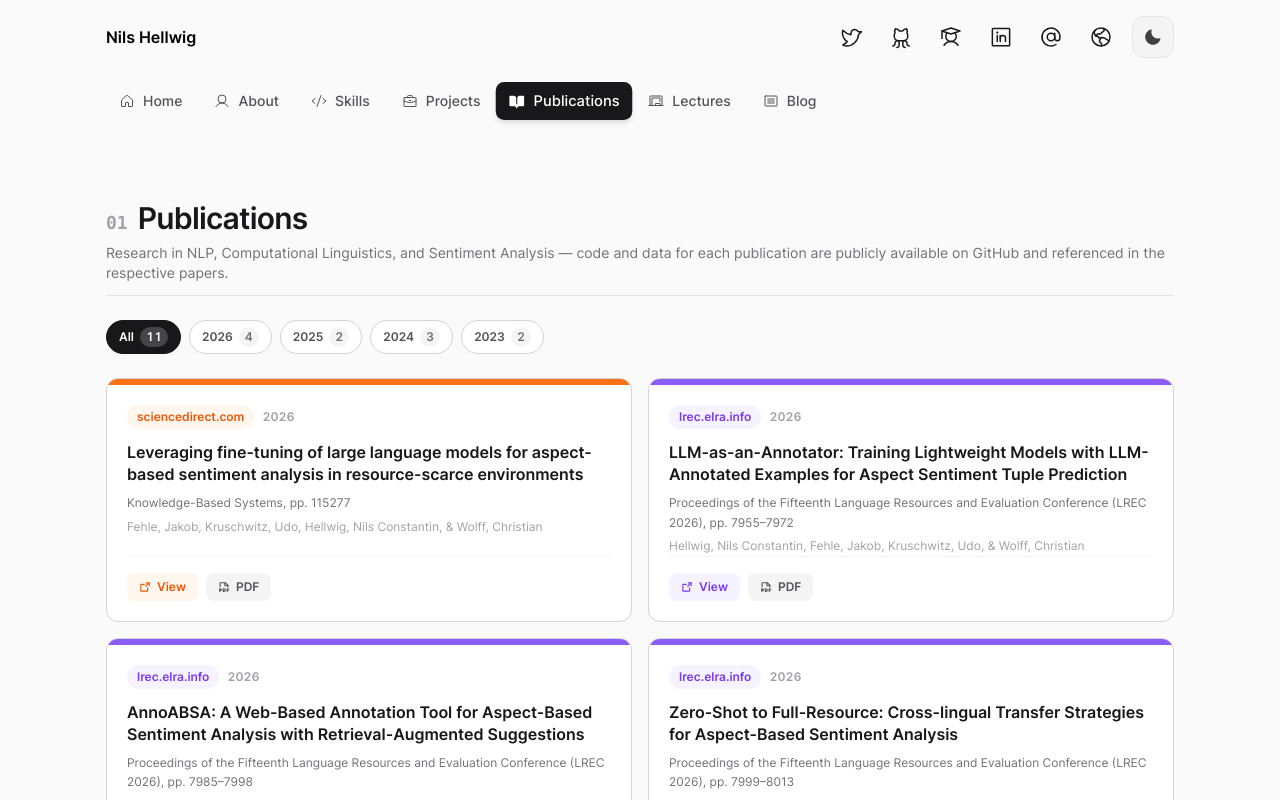
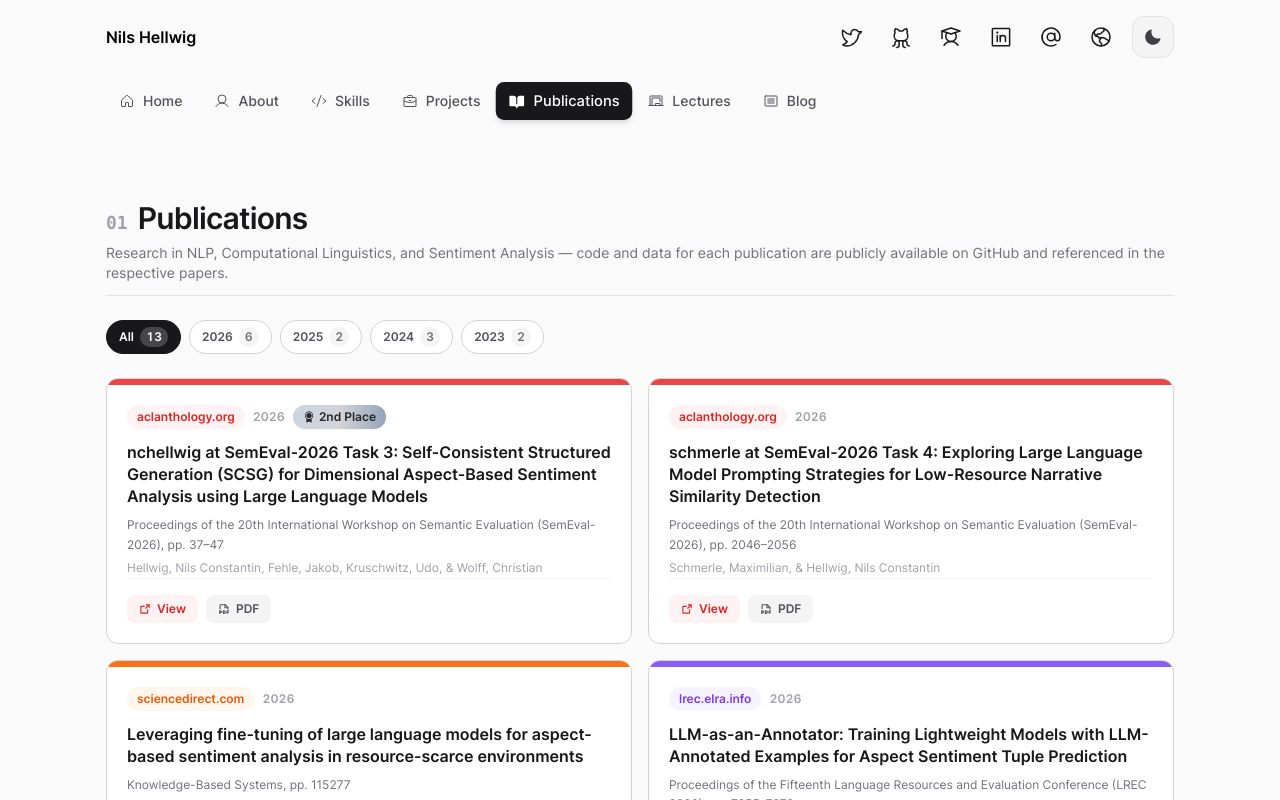
Before and after one commit to NilsHellwig/portfolio, a React (Create React App) app: page /portfolio/publications in a window 1280 px wide. Shown: the top 800 px of the page. Built offline with nearby package versions, Linux system fonts and the light colour scheme.

Commit message:
feat: update BlogPost component styles and enhance publications data with new entries and awards

```diff
--- a/src/components/blog/BlogPost.tsx
+++ b/src/components/blog/BlogPost.tsx
@@ -209,24 +209,44 @@ const BlogPost: React.FC = () => {
           <ReactMarkdown
             components={{
               h1: ({ children }) => (
-                <h1 className="text-4xl font-semibold text-zinc-900 dark:text-zinc-100 mt-12 mb-6">
+                <h1 className="text-4xl font-bold tracking-tight text-zinc-900 dark:text-zinc-100 mt-12 mb-6">
                   {children}
                 </h1>
               ),
               h2: ({ children }) => (
-                <h2 className="text-3xl font-semibold text-zinc-900 dark:text-zinc-100 mt-10 mb-4">
+                <h2 className="text-3xl font-bold tracking-tight text-zinc-900 dark:text-zinc-100 mt-14 mb-5 pb-3 border-b border-zinc-200 dark:border-zinc-700">
                   {children}
                 </h2>
               ),
               h3: ({ children }) => (
-                <h3 className="text-2xl font-semibold text-zinc-900 dark:text-zinc-100 mt-8 mb-3">
+                <h3 className="text-2xl font-semibold tracking-tight text-zinc-900 dark:text-zinc-100 mt-10 mb-3">
                   {children}
                 </h3>
               ),
               p: ({ children }) => (
-                <p className="text-lg text-zinc-700 dark:text-zinc-300 leading-relaxed my-6 text-justify">
+                <p className="text-lg text-zinc-700 dark:text-zinc-300 leading-relaxed my-6">
                   {children}
                 </p>
+              ),
+              strong: ({ children }) => (
+                <strong className="font-semibold text-zinc-900 dark:text-white">
+                  {children}
+                </strong>
+              ),
+              em: ({ children }) => (
+                <em className="italic text-zinc-800 dark:text-zinc-200">{children}</em>
+              ),
+              blockquote: ({ children }) => (
+                <blockquote className="my-8 pl-6 pr-4 py-3 border-l-4 border-zinc-300 dark:border-zinc-600 bg-zinc-50 dark:bg-zinc-800/50 rounded-r-xl italic text-zinc-700 dark:text-zinc-300 [&>p]:my-2 [&>p:first-child]:mt-0 [&>p:last-child]:mb-0">
+                  {children}
+                </blockquote>
+              ),
+              hr: () => (
+                <div className="flex items-center justify-center gap-2 my-12" aria-hidden="true">
+                  <span className="w-1.5 h-1.5 rounded-full bg-zinc-300 dark:bg-zinc-600" />
+                  <span className="w-1.5 h-1.5 rounded-full bg-zinc-300 dark:bg-zinc-600" />
+                  <span className="w-1.5 h-1.5 rounded-full bg-zinc-300 dark:bg-zinc-600" />
+                </div>
               ),
               code({ node, inline, className, children, ...props }: any) {
                 const match = /language-(\w+)/.exec(className || "");
@@ -234,7 +254,7 @@ const BlogPost: React.FC = () => {
                   <CodeBlock language={match[1]}>{String(children)}</CodeBlock>
                 ) : (
                   <code
-                    className="px-2 py-1 bg-zinc-100 dark:bg-zinc-800 rounded text-sm font-mono text-zinc-800 dark:text-zinc-200"
+                    className="px-1.5 py-0.5 bg-zinc-100 dark:bg-zinc-800 border border-zinc-200 dark:border-zinc-700 rounded-md text-[0.9em] font-mono text-zinc-800 dark:text-zinc-200"
                     {...props}
                   >
                     {children}
@@ -246,24 +266,60 @@ const BlogPost: React.FC = () => {
                   target="_blank"
                   rel="noreferrer"
                   href={href}
-                  className="text-blue-600 hover:text-blue-800 dark:text-blue-400 dark:hover:text-blue-300 underline"
+                  className="font-medium text-blue-600 dark:text-blue-400 underline underline-offset-2 decoration-blue-300 dark:decoration-blue-700 hover:decoration-blue-500 dark:hover:decoration-blue-400 transition-colors"
                 >
                   {children}
                 </a>
               ),
               ul: ({ children }) => (
-                <ul className="my-6 space-y-3 list-disc list-inside">{children}</ul>
+                <ul className="my-6 space-y-2.5 list-disc list-outside pl-5 marker:text-zinc-400 dark:marker:text-zinc-500">
+                  {children}
+                </ul>
               ),
               ol: ({ children }) => (
-                <ol className="my-6 space-y-3 list-decimal list-inside">{children}</ol>
+                <ol className="my-6 space-y-2.5 list-decimal list-outside pl-5 marker:text-zinc-400 dark:marker:text-zinc-500 marker:font-semibold">
+                  {children}
+                </ol>
               ),
               li: ({ children }) => (
-                <li className="text-lg text-zinc-700 dark:text-zinc-300">{children}</li>
+                <li className="text-lg text-zinc-700 dark:text-zinc-300 leading-relaxed pl-1">
+                  {children}
+                </li>
               ),
               img: ({ src, alt }) => (
-                <div className="my-8">
-                  <img src={src} alt={alt} className="w-full rounded-xl shadow-md" />
+                <figure className="my-8">
+                  <img
+                    src={src}
+                    alt={alt}
+                    className="w-full rounded-xl border-[0.5px] border-zinc-300 dark:border-zinc-700 shadow-sm"
+                  />
+                  {alt && (
+                    <figcaption className="mt-3 text-center text-sm text-zinc-500 dark:text-zinc-400 italic">
+                      {alt}
+                    </figcaption>
+                  )}
+                </figure>
+              ),
+              table: ({ children }) => (
+                <div className="my-8 overflow-x-auto rounded-xl border-[0.5px] border-zinc-300 dark:border-zinc-700">
+                  <table className="w-full text-left border-collapse">{children}</table>
                 </div>
+              ),
+              thead: ({ children }) => (
+                <thead className="bg-zinc-50 dark:bg-zinc-800/80">{children}</thead>
+              ),
+              tr: ({ children }) => (
+                <tr className="border-b border-zinc-200 dark:border-zinc-700 last:border-0">
+                  {children}
+                </tr>
+              ),
+              th: ({ children }) => (
+                <th className="px-4 py-3 text-sm font-semibold text-zinc-900 dark:text-zinc-100">
+                  {children}
+                </th>
+              ),
+              td: ({ children }) => (
+                <td className="px-4 py-3 text-sm text-zinc-700 dark:text-zinc-300">{children}</td>
               ),
             }}
           >
--- a/src/data/publications.tsx
+++ b/src/data/publications.tsx
@@ -1,4 +1,27 @@
 export const PUBLICATIONS = [
+  {
+    name: "nchellwig at SemEval-2026 Task 3: Self-Consistent Structured Generation (SCSG) for Dimensional Aspect-Based Sentiment Analysis using Large Language Models",
+    authors: "Hellwig, Nils Constantin, Fehle, Jakob, Kruschwitz, Udo, & Wolff, Christian",
+    conference: "Proceedings of the 20th International Workshop on Semantic Evaluation (SemEval-2026)",
+    pages: "37–47",
+    year: 2026,
+    publisher: "Association for Computational Linguistics",
+    url: "https://aclanthology.org/2026.semeval-1.6/",
+    pdfUrl: "https://aclanthology.org/2026.semeval-1.6.pdf",
+    tooltipUrl: "aclanthology.org",
+    award: "2nd Place",
+  },
+  {
+    name: "schmerle at SemEval-2026 Task 4: Exploring Large Language Model Prompting Strategies for Low-Resource Narrative Similarity Detection",
+    authors: "Schmerle, Maximilian, & Hellwig, Nils Constantin",
+    conference: "Proceedings of the 20th International Workshop on Semantic Evaluation (SemEval-2026)",
+    pages: "2046–2056",
+    year: 2026,
+    publisher: "Association for Computational Linguistics",
+    url: "https://aclanthology.org/2026.semeval-1.257/",
+    pdfUrl: "https://aclanthology.org/2026.semeval-1.257.pdf",
+    tooltipUrl: "aclanthology.org",
+  },
   {
     name: "Leveraging fine-tuning of large language models for aspect-based sentiment analysis in resource-scarce environments",
     authors: "Fehle, Jakob, Kruschwitz, Udo, Hellwig, Nils Constantin, & Wolff, Christian",
--- a/src/pages/Publications.tsx
+++ b/src/pages/Publications.tsx
@@ -1,6 +1,6 @@
 import React, { useMemo, useState } from "react";
 import { PUBLICATIONS } from "../data/publications";
-import { ArrowSquareOut, FilePdf } from "phosphor-react";
+import { ArrowSquareOut, FilePdf, Medal } from "phosphor-react";
 import { motion, AnimatePresence } from "framer-motion";
 import Footer from "../components/Footer";
 
@@ -167,6 +167,12 @@ const Publications: React.FC = () => {
                         {publication.year}
                       </span>
                     )}
+                    {publication.award && (
+                      <span className="inline-flex items-center gap-1 text-xs font-bold px-2.5 py-1 rounded-full bg-gradient-to-r from-slate-300 via-zinc-300 to-slate-400 dark:from-slate-500 dark:via-zinc-500 dark:to-slate-600 text-zinc-800 dark:text-zinc-50 shadow-sm">
+                        <Medal size={12} weight="fill" />
+                        {publication.award}
+                      </span>
+                    )}
                   </div>
 
                   {/* Title */}
```
